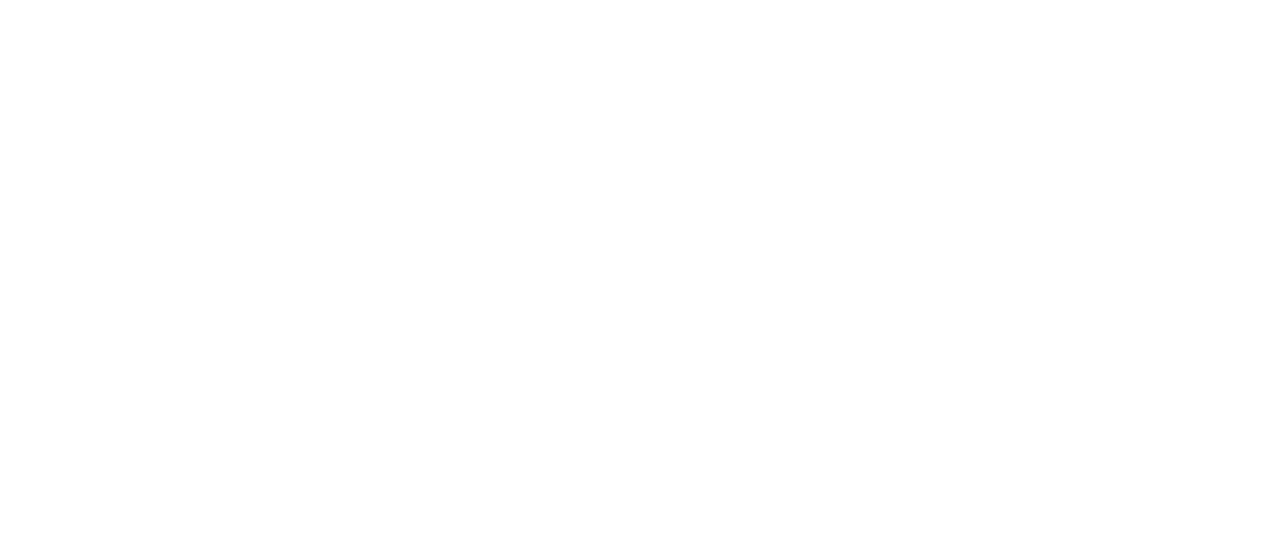
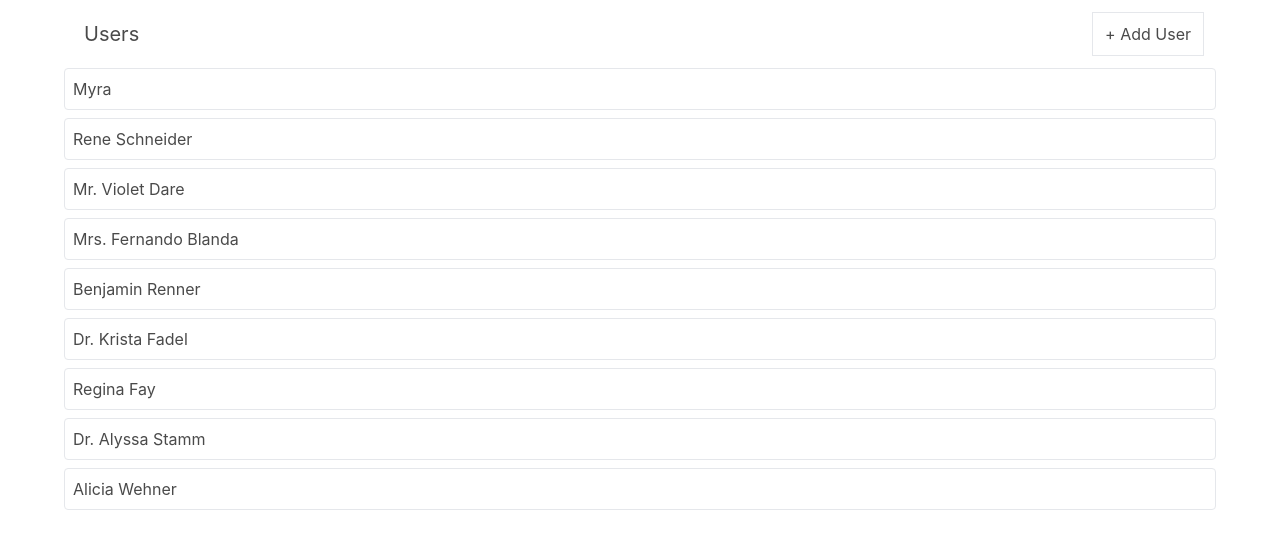
Before and after one commit to nitin1205/react-redux, a React (Vite) app: page / in a window 1280 px wide. Shown: the top 548 px of the page. Built offline with nearby package versions, Linux system fonts and the light colour scheme; data requests are answered from the project's data file.

Commit message:
created addUser async thunk to handle post request and used request state to render UI

```diff
--- a/db.json
+++ b/db.json
@@ -3,6 +3,38 @@
     {
       "id": 1,
       "name": "Myra"
+    },
+    {
+      "name": "Rene Schneider",
+      "id": 2
+    },
+    {
+      "name": "Mr. Violet Dare",
+      "id": 3
+    },
+    {
+      "name": "Mrs. Fernando Blanda",
+      "id": 4
+    },
+    {
+      "name": "Benjamin Renner",
+      "id": 5
+    },
+    {
+      "name": "Dr. Krista Fadel",
+      "id": 6
+    },
+    {
+      "name": "Regina Fay",
+      "id": 7
+    },
+    {
+      "name": "Dr. Alyssa Stamm",
+      "id": 8
+    },
+    {
+      "name": "Alicia Wehner",
+      "id": 9
     }
   ],
   "albums": [],
--- a/package.json
+++ b/package.json
@@ -27,6 +27,8 @@
     "@types/react": "^18.0.26",
     "@types/react-dom": "^18.0.9",
     "@vitejs/plugin-react": "^3.0.0",
+    "autoprefixer": "^10.4.13",
+    "postcss": "^8.4.21",
     "vite": "^4.0.0"
   }
 }
--- /dev/null
+++ b/postcss.config.cjs
@@ -0,0 +1,6 @@
+module.exports = {
+  plugins: {
+    tailwindcss: {},
+    autoprefixer: {},
+  },
+}
--- a/src/components/Skeleton.jsx
+++ b/src/components/Skeleton.jsx
@@ -27,6 +27,7 @@
         .map((_, i) => {
         return (
         <div key={i} className={outerClassNames} >
+            loda
             <div className={innerClassNames} />
         </div>
         );
--- a/src/components/UsersList.jsx
+++ b/src/components/UsersList.jsx
@@ -1,12 +1,16 @@
-import { useEffect } from "react";
+import { useEffect, useState } from "react";
 import { useDispatch, useSelector } from "react-redux";
 
-import { fetchUsers } from "../store";
+import { fetchUsers,addUser } from "../store";
 import Skeleton from "./Skeleton";
+import Button from "./Button"
+
 
 
 function UsersList() {
 
+    const [isLoadingUsers, setIsLoadingUsers] = useState(false);
+    const [loadingUsersError, setLoadingUsersError] = useState(null);
     const dispatch = useDispatch();
 
     const { isLoading, data, error } = useSelector((state) => {
@@ -17,6 +21,10 @@
         dispatch(fetchUsers());
     }, [dispatch]);
 
+    const handleUserAdd = () => {
+        dispatch(addUser());
+    };
+
     if (isLoading) {
         return <Skeleton times={6} className='h-10 w-full' />;
     };
@@ -25,8 +33,25 @@
         return <div>Error fetching data</div>
     }
 
+    const renderedUser = data.map((user) => {
+        return <div key={user.id} className="mb-2 border rounded">
+            <div className="flex p-2 justify-between items-center cursor-pointer">
+                {user.name}
+            </div>
+        </div>
+    });
+
+
     return (
-      <div>{data.length}</div>
+      <div>
+        <div className="flex flex-row justify-between m-3">
+            <h1 className="m-2 text-xl">Users</h1>
+            <Button onClick={handleUserAdd}>
+                + Add User
+            </Button>
+        </div>
+        {renderedUser}
+    </div>
     )
 }
 
--- a/src/store/index.js
+++ b/src/store/index.js
@@ -63,3 +63,4 @@
 
 export { store };
 export * from './thunks/fetchUsers';
+export * from './thunks/addUser';
--- a/src/store/slices/usersSlice.js
+++ b/src/store/slices/usersSlice.js
@@ -1,5 +1,6 @@
 import { createSlice } from "@reduxjs/toolkit";
 import { fetchUsers } from "../thunks/fetchUsers";
+import { addUser } from "../thunks/addUser";
 
 const usersSlice = createSlice({
     name: 'users',
@@ -20,6 +21,17 @@
             state.isLoading = false;
             state.error = action.error;
         });
+        builder.addCase(addUser.pending, (state, action) => {
+            state.isLoading = true;
+        });
+        builder.addCase(addUser.fulfilled, (state, action) => {
+            state.isLoading = false;
+            state.data.push(action.payload);
+        });
+        builder.addCase(addUser.rejected, (state, action) => {
+            state.isLoading = false;
+            state.error = action.error;
+        });
     }
 });
 
--- /dev/null
+++ b/src/store/thunks/addUser.js
@@ -0,0 +1,14 @@
+import { createAsyncThunk } from "@reduxjs/toolkit";
+import axios from "axios";
+import { faker } from "@faker-js/faker";
+
+
+const addUser = createAsyncThunk('users/add', async () => {
+    const response = await axios.post('http://localhost:3000/users', {
+        name: faker.name.fullName()
+    });
+
+    return response.data;
+});
+
+export { addUser };
--- a/src/store/thunks/fetchUsers.js
+++ b/src/store/thunks/fetchUsers.js
@@ -5,7 +5,7 @@
 const fetchUsers = createAsyncThunk('users/fetch', async () => {
     const response = await axios.get('http://localhost:3000/users');
     // console.log(response)
-    await pause(10000);
+    await pause(1000);
     return response.data;
 });
 
--- a/tailwind.config.cjs
+++ b/tailwind.config.cjs
@@ -1,18 +1,20 @@
-
 /** @type {import('tailwindcss').Config} */
 module.exports = {
-  content: ["./src/**/*.{html,js}"],
+  content: [
+    "./index.html",
+    "./src/**/*.{js,ts,jsx,tsx}",
+  ],
   theme: {
     extend: {
       keyframes: {
         shimmer: {
-          '100%': { transform: 'translateX(100%)' }
-        }
+          '100%': { transform: 'translateX(100%)' },
+        },
       },
       animation: {
-        shimmer: 'shimmer 1.5s infinite'
+        shimmer: 'shimmer 1.5s infinite',
       },
     },
   },
   plugins: [],
-}
+};
```
Also changed, not shown: src/App.css (line endings or trailing spaces), 1 other file (tests, documents, lock files or other folders). Lines whose indentation alone changed are shown as unchanged.
